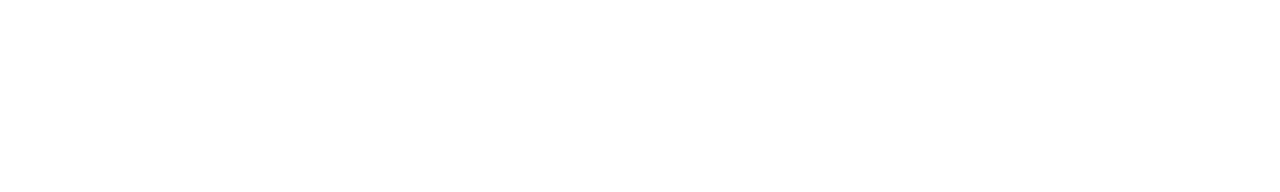
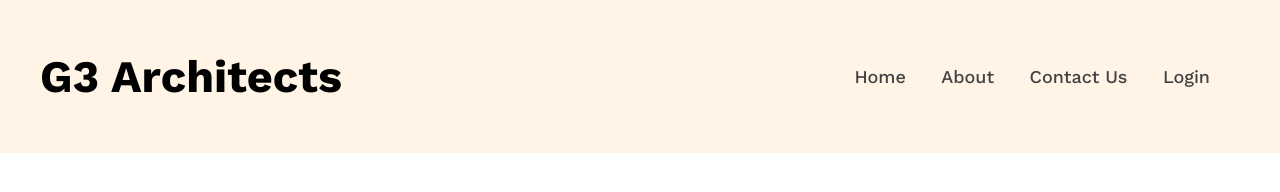
Before and after one commit to immhparvez/g3website, a plain HTML site: page index.html in a window 1280 px wide. Drawn offline with nearby package versions, Linux system fonts and the light colour scheme.

Commit message:
header done

```diff
--- /dev/null
+++ b/css/style.css
@@ -0,0 +1,36 @@
+* {
+  font-family: "Lato", sans-serif;
+  font-family: "Open Sans", sans-serif;
+  font-family: "Roboto", sans-serif;
+  font-family: "Work Sans", sans-serif;
+  margin: 0;
+  padding: 0;
+}
+header {
+  padding: 50px 0;
+  background-color: rgba(255, 144, 14, 0.1);
+}
+nav {
+  max-width: 1200px;
+  margin: 0 auto;
+  display: flex;
+  justify-content: space-between;
+  align-items: center;
+}
+.logo h3 {
+  font-size: 45px;
+  font-weight: 700;
+}
+
+.menus li {
+  list-style: none;
+  display: inline;
+  margin-right: 30px;
+}
+.menus li a {
+  text-decoration: none;
+  color: #424242;
+  font-size: 18px;
+  line-height: 26px;
+  font-weight: 500;
+}
--- a/index.html
+++ b/index.html
@@ -1,11 +1,32 @@
 <!DOCTYPE html>
 <html lang="en">
-<head>
-    <meta charset="UTF-8">
-    <meta name="viewport" content="width=device-width, initial-scale=1.0">
+  <head>
+    <meta charset="UTF-8" />
+    <meta name="viewport" content="width=device-width, initial-scale=1.0" />
     <title>Document</title>
-</head>
-<body>
-
-</body>
+    <link rel="preconnect" href="https://fonts.googleapis.com" />
+    <link rel="preconnect" href="https://fonts.gstatic.com" crossorigin />
+    <link rel="preconnect" href="https://fonts.googleapis.com" />
+    <link rel="preconnect" href="https://fonts.gstatic.com" crossorigin />
+    <link
+      href="https://fonts.googleapis.com/css2?family=Lato:wght@400;700&family=Open+Sans:wght@400;700;800&family=Roboto&family=Work+Sans:wght@400;500;600;700;800&display=swap"
+      rel="stylesheet"
+    />
+    <link rel="stylesheet" href="css/style.css" />
+  </head>
+  <body>
+    <header>
+      <nav>
+        <div class="logo"><h3>G3 Architects</h3></div>
+        <div class="menus">
+          <ul>
+            <li><a href="#">Home</a></li>
+            <li><a href="#">About</a></li>
+            <li><a href="#">Contact Us</a></li>
+            <li><a href="#">Login</a></li>
+          </ul>
+        </div>
+      </nav>
+    </header>
+  </body>
 </html>
```
